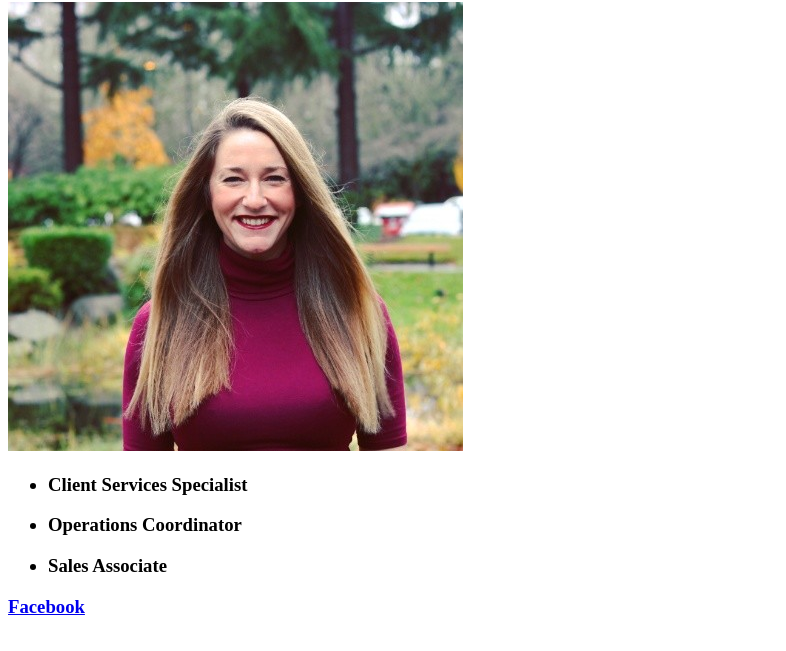
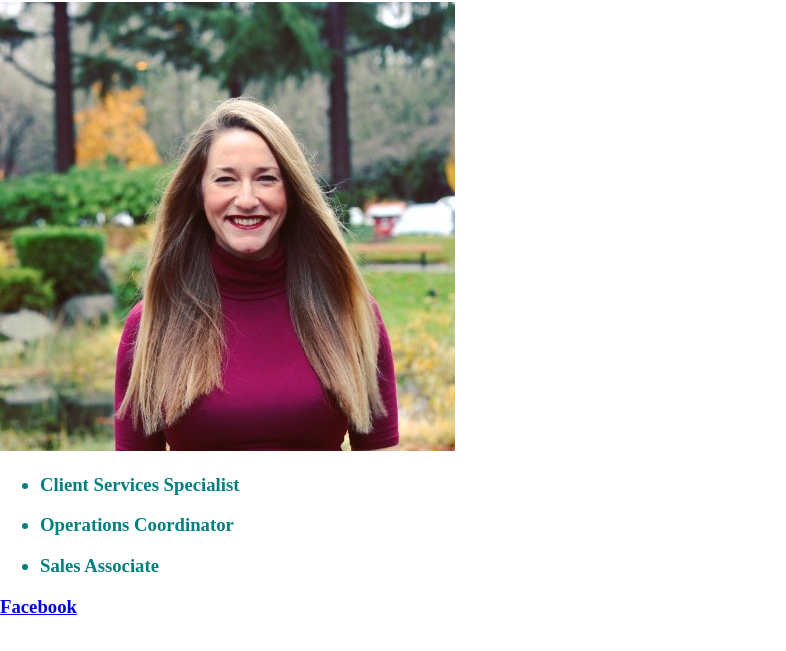
Before and after one commit to smithalex24/homework, a plain HTML site: page Week_One/resume_page/index.html in a window 1280 px wide. Shown: the part 83-734 px from the top of the page, without its empty margins (0-786 px from the left). Drawn offline with Linux system fonts and the light colour scheme; files that its build step writes are made by us from their sources.

Commit message:
Commit 7 - Added initial styling for resume site

```diff
--- a/Week_One/resume_page/index.html
+++ b/Week_One/resume_page/index.html
@@ -3,7 +3,7 @@
 <head>
 	<link href="https://fonts.googleapis.com/css?family=IBM+Plex+Serif" rel="stylesheet">
 
-	<link href="css/style.css" rel="stylesheet" type="text/css">
+	<link href="style.css" rel="stylesheet" type="text/css">
 
 	<title>Resume</title>
 </head>
--- a/Week_One/resume_page/style.css
+++ b/Week_One/resume_page/style.css
@@ -4,9 +4,11 @@ h1 {
 }
 
 h3 {
-	color: 1E90FF;
+	color: #008080;
 
 }
 body {
+	margin: 0 auto;
+
 
 }
```
